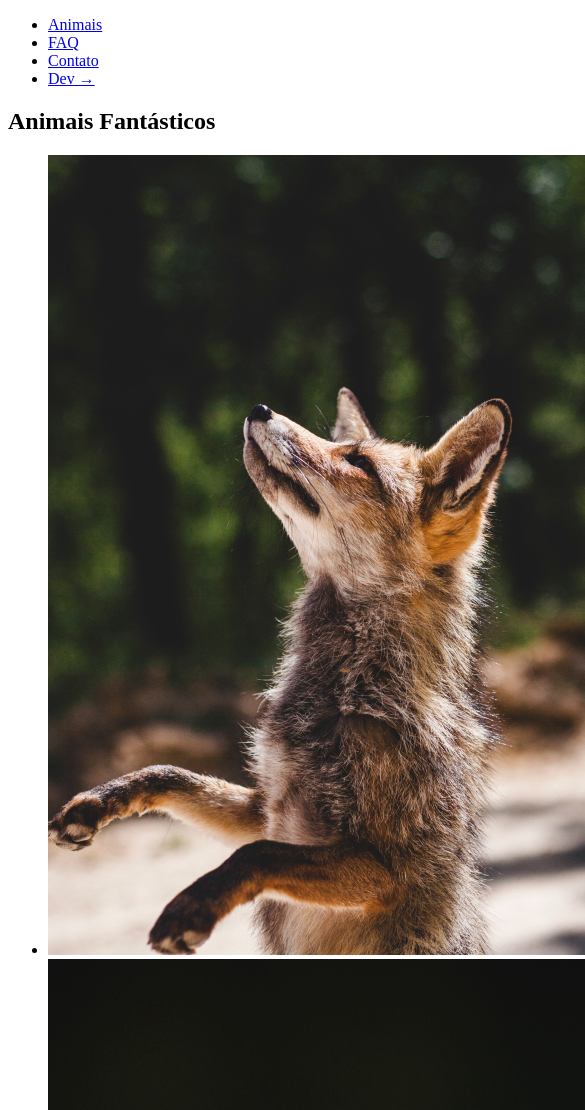
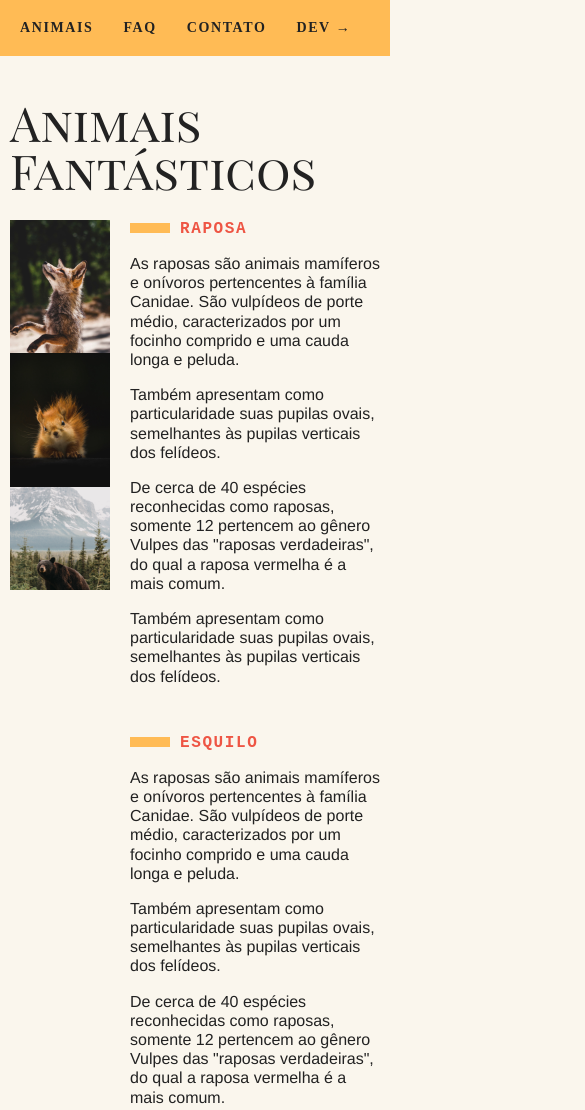
Before and after one commit to thiagogcoelho/animaisfantasticos, a plain HTML site: page index.html in a window 390 px wide. Shown: the top 1110 px of the page, 585 px wide, since content can reach past the window. Drawn offline with Linux system fonts and the light colour scheme.

Commit message:
CSS inicial

```diff
--- a/css/style.css
+++ b/css/style.css
@@ -0,0 +1,208 @@
+body, h1, h2, ul, li, dt, dd, p, dl {
+  margin: 0px;
+  padding: 0px;
+}
+
+img {
+  display: block;
+  max-width: 100%;
+}
+
+ul {
+  list-style: none;
+}
+
+body {
+  background: #faf6ed;
+  color: #222;
+  -webkit-font-smoothing: antialiased;
+  display: grid;
+  grid-template-columns: 1fr 120px minmax(300px, 800px) 1fr;
+}
+
+.menu {
+  grid-column: 3 / 5;
+  margin-top: 2rem;
+  margin-bottom: 2rem;
+  background: #fb5;
+}
+
+.menu ul {
+  display: flex;
+  flex-wrap: wrap;
+  padding: 10px;
+}
+
+.menu li a {
+  display: block;
+  padding: 10px;
+  margin-right: 10px;
+  color: #222;
+  text-decoration: none;
+  font-family: 'IBM Plex Mono' monospace;
+  font-weight: bold;
+  text-transform: uppercase;
+  font-size: .875rem;
+  letter-spacing: .1rem;
+}
+
+.grid-section {
+  grid-column: 2 / 4;
+  width: 100%;
+  box-sizing: border-box;
+  padding: 10px;
+  display: grid;
+  grid-template-columns: 90px 300px 1fr;
+  grid-gap: 20px;
+  margin-bottom: 4rem;
+}
+
+.titulo {
+  font-family: 'Playfair Display SC', georgia;
+  font-size: 6rem;
+  line-height: 1;
+  font-weight: normal;
+  margin-bottom: 1rem;
+  grid-column: 1 / 4;
+}
+
+.animais h2 {
+  font-family: 'IBM Plex Mono', monospace;
+  font-size: 1rem;
+  text-transform: uppercase;
+  letter-spacing: .1em;
+  margin-bottom: 1rem;
+  color: #e54;
+}
+
+.animais h2::before {
+  content: '';
+  display: inline-block;
+  width: 40px;
+  height: 10px;
+  margin-right: 10px;
+  background: #fb5;
+}
+
+.animais p {
+  font-family: Helvetica, Arial;
+  line-height: 1.2;
+  margin-bottom: 1rem;
+}
+
+.animais-lista {
+  height: 370px;
+  overflow-y: scroll;
+  grid-column: 2;
+}
+
+.animais-lista::-webkit-scrollbar {
+  width: 18px;
+}
+
+.animais-lista::-webkit-scrollbar-thumb {
+  background: #fb5;
+  border-left: 4px solid #faf6ed;
+  border-right: 4px solid #faf6ed;
+}
+
+.animais-lista::-webkit-scrollbar-track {
+  background: #faf6ed;
+}
+
+.animais-descricao {
+  grid-column: 3;
+}
+
+.animais-descricao section {
+  margin-bottom: 3rem;
+}
+
+.faq-lista {
+  grid-column: 2 / 4;
+}
+
+.faq-lista dt {
+  font-family: 'IBM Plex Mono', monospace;
+  font-weight: bold;
+  margin-top: 2rem;
+  margin-bottom: .5rem;
+  color: #e54;
+}
+
+.faq-lista dt::before {
+  content: '';
+  display: inline-block;
+  width: 20px;
+  height: 10px;
+  margin-right: 10px;
+  background: #fb5;
+}
+
+.faq-lista dd {
+  font-family: Helvetica, Arial;
+  margin-bottom: .5rem;
+  margin-left: 30px;
+}
+
+.mapa {
+  grid-column: 2;
+}
+
+.dados {
+  grid-column: 3;
+}
+
+.dados li {
+  margin-bottom: 1rem;
+  font-family: Helvetica, Arial;
+}
+
+.dados li::before {
+  content: '';
+  display: inline-block;
+  width: 20px;
+  height: 10px;
+  margin-right: 10px;
+  background: #fb5;
+}
+
+.copy {
+  grid-column: 3 / 5;
+  margin-bottom: 2rem;
+  background: #fb5;
+}
+
+.copy p {
+  padding: 20px;
+  font-family: 'IBM Plex Mono', monospace;
+  font-weight: bold;
+}
+
+@media (max-width: 700px) {
+  body {
+    grid-template-columns: 1fr;
+  }
+  .menu, .grid-section, .copy {
+    grid-column: 1;
+  }
+  .grid-section {
+    grid-template-columns: 100px 1fr;
+    grid-gap: 10px;
+  }
+  .animais-lista {
+    grid-column: 1;
+  }
+  .faq-lista, .dados, .mapa {
+    grid-column: 1 / 3;
+  }
+  .grid-section h1 {
+    font-size: 3rem;
+  }
+  .menu {
+    margin-top: 0px;
+  }
+  .copy {
+    margin-bottom: 0px;
+  }
+}
--- a/index.html
+++ b/index.html
@@ -4,6 +4,9 @@
   <meta charset="UTF-8">
   <meta http-equiv="X-UA-Compatible" content="IE=edge">
   <meta name="viewport" content="width=device-width, initial-scale=1.0">
+  <link rel="preconnect" href="https://fonts.googleapis.com">
+  <link rel="preconnect" href="https://fonts.gstatic.com" crossorigin>
+  <link href="https://fonts.googleapis.com/css2?family=Playfair+Display+SC&display=swap" rel="stylesheet">
   <link rel="stylesheet" type="text/css" href="./css/style.css">
   <title>Animais Fantásticos</title>
 </head>
@@ -18,7 +21,7 @@
   </nav>
   <section class="grid-section animais" id="animais">
     <h1 class="titulo">Animais Fantásticos</h1>
-    <ul>
+    <ul class="animais-lista">
       <li>
         <img src="./img/imagem1.jpg">
       </li>
@@ -84,8 +87,8 @@
     </div>
   </section>
   <section class="grid-section faq" id="faq">
-    <h1>FAQ</h1>
-    <dl>
+    <h1 class="titulo">FAQ</h1>
+    <dl class="faq-lista">
       <dt>Qual a idade dos animais?</dt>
       <dd>As raposas são animais mamíferos e onívoros pertencentes à família Canidae. São vulpídeos de porte médio, caracterizados por um focinho comprido e uma cauda longa e peluda.</dd>
       <dt>Eles são fantásticos?</dt>
@@ -97,7 +100,7 @@
     </dl>
   </section>
   <section class="grid-section contato" id="contato">
-    <h1>Contato</h1>
+    <h1 class="titulo">Contato</h1>
     <div class="mapa">
       <img src="./img/mapa.png">
     </div>
```
